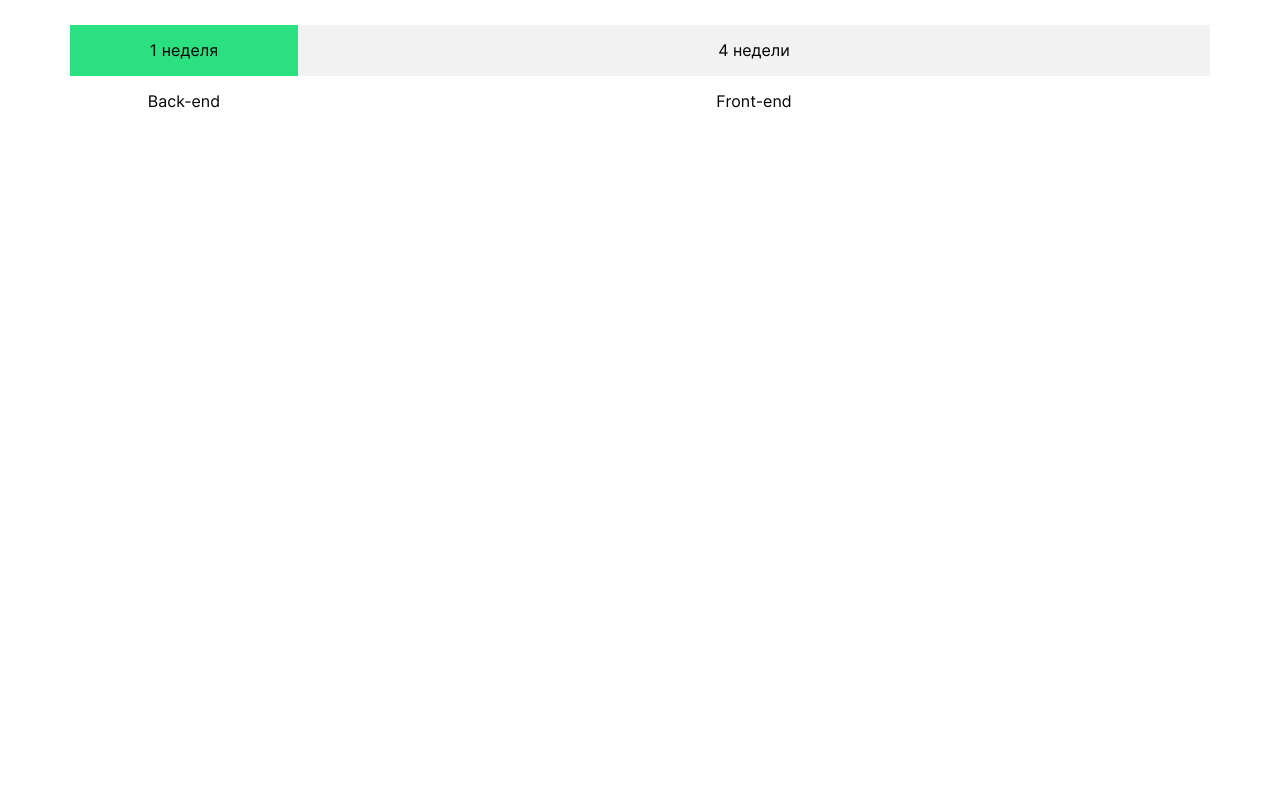
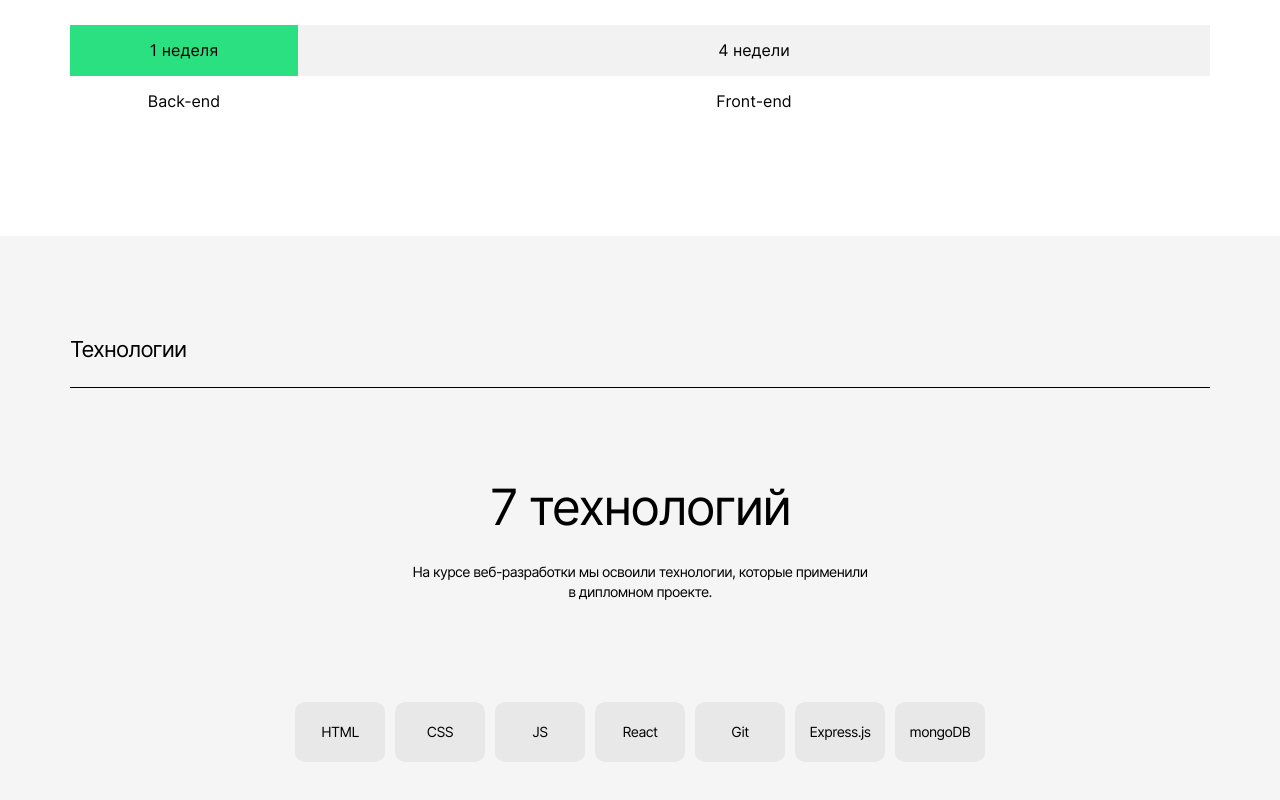
Before and after one commit to qwewerqwewer1/movies-explorer-frontend, a React (Create React App) app: page / in a window 1280 px wide. Shown: the part 1073-1873 px from the top of the page. Before the commit the page ends 1309 px from the top, so only its background shows below. Built offline with nearby package versions, Linux system fonts and the light colour scheme.

Commit message:
add component Techs.jsx

```diff
--- a/src/components/App/App.js
+++ b/src/components/App/App.js
@@ -3,6 +3,7 @@
 import Promo from '../Promo/Promo';
 import NavTab from '../NavTab/NavTab';
 import AboutProject from '../AboutProject/AboutProject';
+import Techs from '../Techs/Techs';
 
 function App() {
   return (
@@ -11,6 +12,7 @@
       <Promo />
       <NavTab />
       <AboutProject />
+      <Techs />
     </div>
   );
 }
--- a/src/components/Techs/Techs.css
+++ b/src/components/Techs/Techs.css
@@ -0,0 +1,55 @@
+.techs {
+  padding: 100px 70px;
+  background: #f5f5f5;
+  margin: 0 auto;
+}
+
+.techs__title {
+  font-size: 22px;
+  line-height: 27px;
+  letter-spacing: -0.04em;
+  font-weight: 400;
+  margin: 0;
+  height: 51px;
+  border-bottom: 1px solid black;
+}
+
+.techs__header {
+  font-size: 50px;
+  line-height: 58px;
+  text-align: center;
+  letter-spacing: -0.04em;
+  font-weight: normal;
+  margin: 90px auto 0;
+}
+
+.techs__paragraph {
+  margin: 26px auto 0;
+  font-size: 14px;
+  line-height: 20px;
+  text-align: center;
+  letter-spacing: -0.04em;
+  max-width: 460px;
+}
+
+.tech__stack_container {
+  margin: 100px auto 0;
+  display: flex;
+  justify-content: space-between;
+  text-align: center;
+  max-width: 690px;
+}
+
+.tech__stack {
+  background: #e8e8e8;
+  max-width: 90px;
+  width: 100%;
+  margin: 0;
+  padding-top: 21px;
+  padding-bottom: 22px;
+  border-radius: 10px;
+  font-weight: normal;
+  font-size: 14px;
+  line-height: 17px;
+  letter-spacing: -0.04em;
+}
--- a/src/components/Techs/Techs.jsx
+++ b/src/components/Techs/Techs.jsx
@@ -1,9 +1,21 @@
 import React from 'react'
+import './Techs.css'
 
 export default function Techs() {
   return (
-    <div>
-
-    </div>
+    <section className='techs'>
+      <h1 className="techs__title">Технологии</h1>
+      <h3 className="techs__header">7 технологий</h3>
+      <p className="techs__paragraph">На курсе веб-разработки мы освоили технологии, которые применили в дипломном проекте.</p>
+      <div className="tech__stack_container">
+        <p className="tech__stack">HTML</p>
+        <p className="tech__stack">CSS</p>
+        <p className="tech__stack">JS</p>
+        <p className="tech__stack">React</p>
+        <p className="tech__stack">Git</p>
+        <p className="tech__stack">Express.js</p>
+        <p className="tech__stack">mongoDB</p>
+      </div>
+    </section>
   )
 }
```
Also changed, not shown: src/components/AboutProject/AboutProject.jsx (+5 -5 lines).
